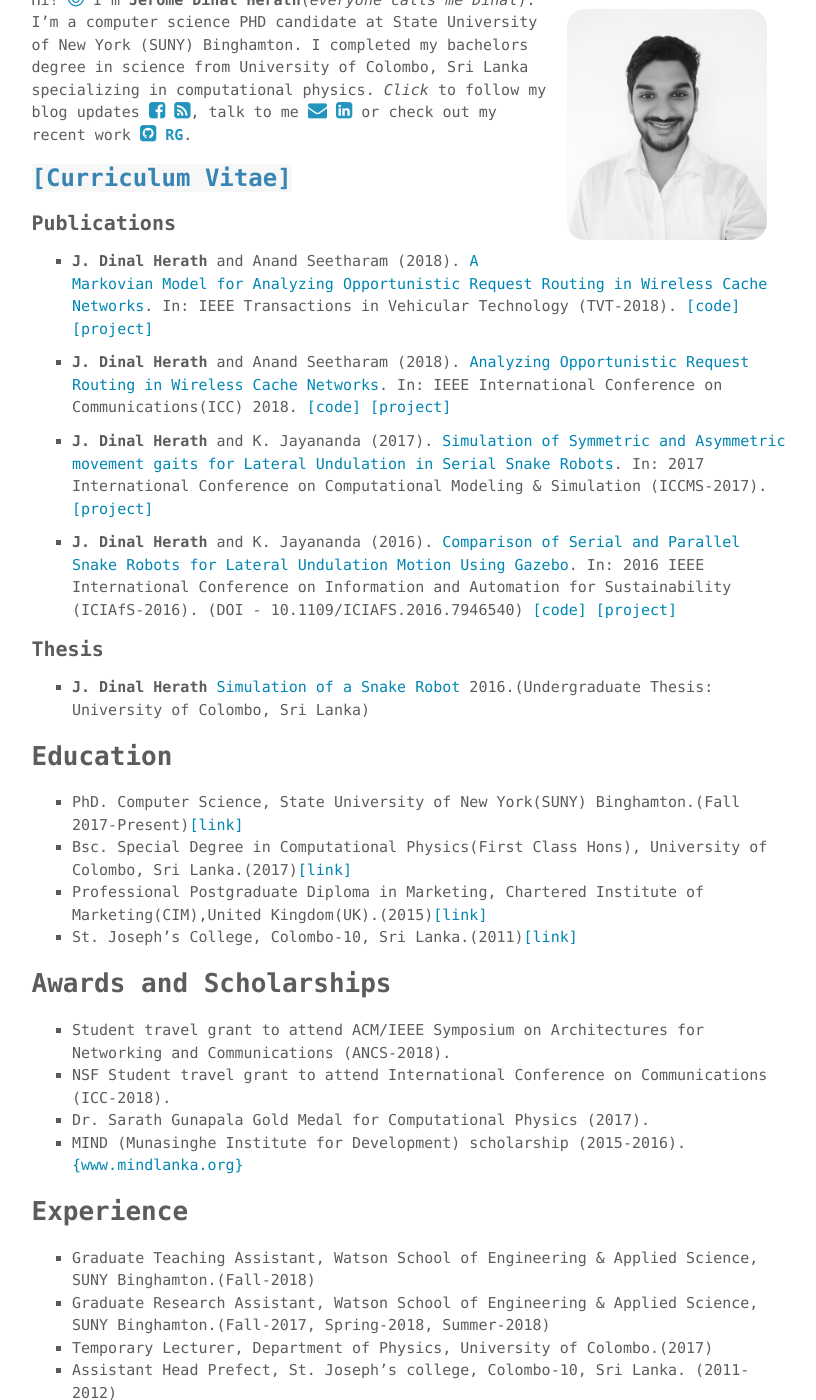
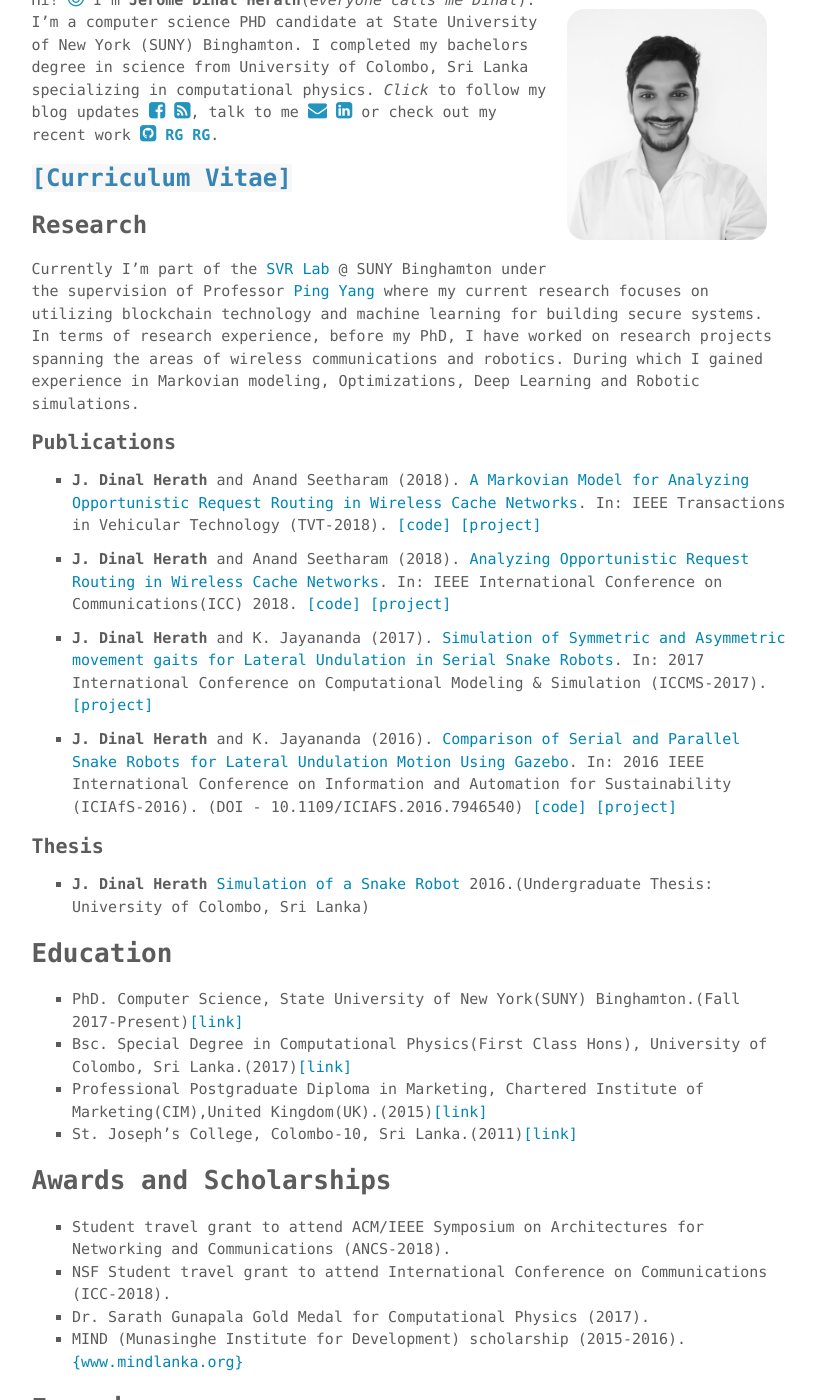
Before and after one commit to dherath/dherath.github.io, a Jekyll site: the page built from about.md, in a window 1280 px wide and 1400 px high, scrolled down 206 px. Shown: the whole window, without its empty margins (231-1047 px from the left). Built offline with Jekyll 4.4.1, drawn with Linux system fonts in a browser that asks for light colours; some of the changed text lies outside the part shown.

Commit message:
about to add new icons

```diff
--- a/about.md
+++ b/about.md
@@ -16,13 +16,17 @@ talk to me
 <a href="https://www.linkedin.com/in/jerome-dinal-herath-bba3b0148/" target="blank"><i class="fa fa-linkedin-square" style="font-size:19px;color:#2294bd"></i></a>
 or check out my recent work
 <a href="https://github.com/dherath" target="blank"><i class="fa fa-github-square" style="font-size:19px;color:#2294bd"></i></a>
-<a href="https://www.researchgate.net/profile/Jerome_Dinal_Herath" target="blank"> <i style="color:#2294bd;font-weight:bold;"> RG</i></a>.
+<a href="https://www.researchgate.net/profile/Jerome_Dinal_Herath" target="blank"> <i style="color:#2294bd;font-weight:bold;"> RG</i></a>
+<a href="https://scholar.google.com/citations?user=vNtiUMwAAAAJ&hl=en" target="blank"> <i style="color:#2294bd;font-weight:bold;"> RG</i></a>.
 
 <h3><a href="{{site.url}}/dinal_cv.pdf"><span style="background-color: #f7f7f7;color:#3885B5">[Curriculum Vitae]</span></a></h3>
 
-<!--## Research-->
+### Research
 
-<!--I'm part of the [FIND Lab](https://cs.binghamton.edu/~find/){:target="blank"} @ SUNY Binghamton & my research here generally falls under the category of **Computer Networks** with emphasis on **`wireless networks`**, while during my undergrad days I was part of the robotics research group where I simulated different movement algorithms for biologically inspired snake robots. <!--If you're interested in my work please visit my research gate page, where I'd be happy to share my work with anyone interested.-->
+Currently I'm part of the [SVR Lab](http://www.cs.binghamton.edu/~pyang/seclab.html) @ SUNY Binghamton under the supervision of Professor [Ping Yang](http://www.cs.binghamton.edu/~pyang/) where my current research focuses on utilizing blockchain technology and machine learning for building secure systems. In terms of research experience, before my PhD, I have worked on research projects spanning the areas of wireless communications and robotics. During which I gained experience in Markovian modeling, Optimizations, Deep Learning and Robotic simulations.
+
+
+<!--In previous research projects I have mainly focused on wireless communications while during my undergrad days I was part of the robotics research group where I simulated different movement algorithms for biologically inspired snake robots. <!--If you're interested in my work please visit my research gate page, where I'd be happy to share my work with anyone interested.
 
 <!--## Publications -->
 
```
Also changed, not shown: other parts of about.md (+1 -1 lines), 2 other files.
